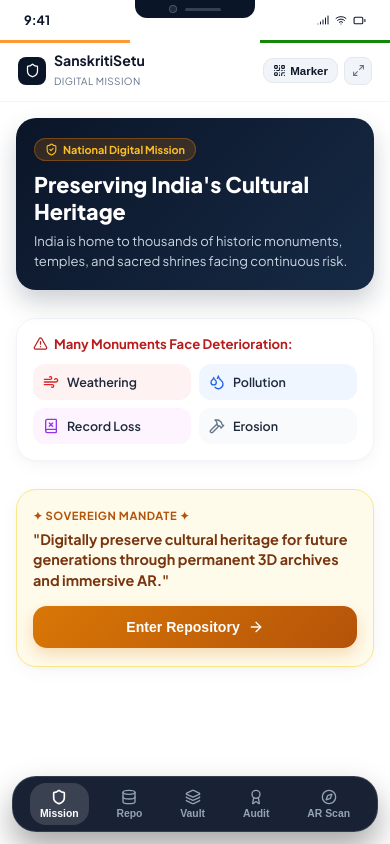
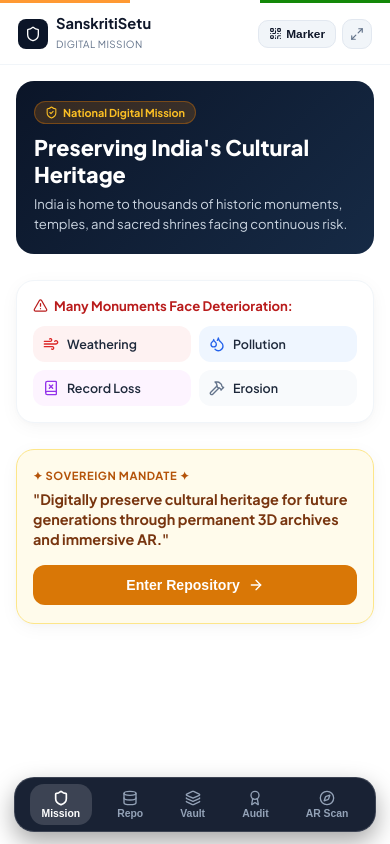
Before and after one commit to KunalGhadge/sanskritisetu, a React (Vite) app: page / in a window 390 px wide. Built offline with nearby package versions, Linux system fonts and the light colour scheme; a web font is replaced by a local one.

Commit message:
fix: remove faux charging status bar and fix mobile bottom navigation visibility

```diff
--- a/src/App.tsx
+++ b/src/App.tsx
@@ -18,10 +18,7 @@ import {
   Layers,
   Award,
   Maximize2,
-  Minimize2,
-  Wifi,
-  Battery,
-  Signal
+  Minimize2
 } from 'lucide-react';
 
 export type ScreenState =
@@ -72,35 +69,18 @@ export const App: React.FC = () => {
         {/* SCREENS 3 TO 10: MAIN MOBILE APPLICATION */}
         {currentScreen !== 'splash' && currentScreen !== 'loading' && (
           <>
-            {/* Native-style Mobile Status Bar */}
-            <div className="mobile-status-bar">
-              <span>9:41</span>
-
-              {/* Dynamic Island / Notch */}
-              <div className="mobile-notch">
-                <div className="camera-lens" />
-                <div className="speaker-grill" />
-              </div>
-
-              <div style={{ display: 'flex', alignItems: 'center', gap: '6px' }}>
-                <Signal size={12} />
-                <Wifi size={12} />
-                <Battery size={13} />
-              </div>
-            </div>
-
             {/* Tricolor Strip */}
             <div className="gov-strip-mini" />
 
-            {/* Mobile App Top Header */}
+            {/* Clean Mobile App Header */}
             <header className="mobile-app-header">
               <div
                 onClick={() => setCurrentScreen('mission')}
                 style={{ display: 'flex', alignItems: 'center', gap: '8px', cursor: 'pointer' }}
               >
                 <div style={{
-                  width: '28px',
-                  height: '28px',
+                  width: '30px',
+                  height: '30px',
                   borderRadius: '8px',
                   backgroundColor: '#0b1528',
                   color: '#ffffff',
@@ -108,10 +88,10 @@ export const App: React.FC = () => {
                   alignItems: 'center',
                   justifyContent: 'center',
                 }}>
-                  <Shield size={15} />
+                  <Shield size={16} />
                 </div>
                 <div>
-                  <strong style={{ fontSize: '0.88rem', color: '#0f172a', display: 'block', lineHeight: 1.1 }}>
+                  <strong style={{ fontSize: '0.92rem', color: '#0f172a', display: 'block', lineHeight: 1.1 }}>
                     SanskritiSetu
                   </strong>
                   <span style={{ fontSize: '0.62rem', color: '#64748b', textTransform: 'uppercase', letterSpacing: '0.04em' }}>
@@ -120,7 +100,7 @@ export const App: React.FC = () => {
                 </div>
               </div>
 
-              {/* Right Action Icons */}
+              {/* Action Buttons */}
               <div style={{ display: 'flex', alignItems: 'center', gap: '6px' }}>
                 <button
                   onClick={() => setIsMarkerModalOpen(true)}
@@ -131,9 +111,9 @@ export const App: React.FC = () => {
                     background: '#f1f5f9',
                     border: '1px solid #e2e8f0',
                     color: '#0f172a',
-                    padding: '5px 9px',
+                    padding: '6px 10px',
                     borderRadius: '10px',
-                    fontSize: '0.72rem',
+                    fontSize: '0.74rem',
                     fontWeight: 700,
                     cursor: 'pointer',
                   }}
@@ -142,7 +122,7 @@ export const App: React.FC = () => {
                   <span>Marker</span>
                 </button>
 
-                {/* Desktop view toggle */}
+                {/* View toggle (Phone Frame / Full Screen) */}
                 <button
                   onClick={() => setIsFullscreen(!isFullscreen)}
                   title={isFullscreen ? "Switch to Phone Frame" : "Switch to Fullscreen"}
@@ -150,21 +130,21 @@ export const App: React.FC = () => {
                     display: 'flex',
                     alignItems: 'center',
                     justifyContent: 'center',
-                    width: '28px',
-                    height: '28px',
+                    width: '30px',
+                    height: '30px',
                     background: '#f1f5f9',
                     border: '1px solid #e2e8f0',
                     color: '#64748b',
-                    borderRadius: '8px',
+                    borderRadius: '10px',
                     cursor: 'pointer',
                   }}
                 >
-                  {isFullscreen ? <Minimize2 size={13} /> : <Maximize2 size={13} />}
+                  {isFullscreen ? <Minimize2 size={14} /> : <Maximize2 size={14} />}
                 </button>
               </div>
             </header>
 
-            {/* Mobile Scrollable Viewport */}
+            {/* Scrollable Main Body with Internal Scroll */}
             <main className="mobile-content-scroll">
               {/* SCREEN 3: MISSION */}
               {currentScreen === 'mission' && (
@@ -221,7 +201,7 @@ export const App: React.FC = () => {
               )}
             </main>
 
-            {/* Floating Glass Bottom Navigation Bar */}
+            {/* Fixed Floating Bottom Navigation Dock (Always accessible without page scroll) */}
             {currentScreen !== 'ar_scanner' && (
               <nav className="mobile-bottom-nav">
                 {NAV_TABS.map((tab) => {
--- a/src/index.css
+++ b/src/index.css
@@ -8,7 +8,7 @@
   --accent-gold-soft: #fffbeb;
   --emerald-green: #10b981;
   --emerald-soft: #ecfdf5;
-  --bg-page: #0f172a;
+  --bg-page: #f8fafc;
   --bg-mobile-shell: #ffffff;
   --bg-card: #ffffff;
   --bg-subtle: #f8fafc;
@@ -19,9 +19,8 @@
   --text-subtle: #64748b;
   --font-main: 'Plus Jakarta Sans', -apple-system, BlinkMacSystemFont, 'Segoe UI', Roboto, sans-serif;
   --font-display: 'Space Grotesk', var(--font-main);
-  --shadow-mobile: 0 25px 60px -15px rgba(15, 23, 42, 0.3), 0 0 0 1px rgba(255, 255, 255, 0.1);
   --shadow-card: 0 4px 20px -2px rgba(15, 23, 42, 0.05), 0 2px 6px -1px rgba(15, 23, 42, 0.02);
-  --shadow-float: 0 12px 32px -4px rgba(11, 21, 40, 0.12);
+  --shadow-float: 0 12px 32px -4px rgba(11, 21, 40, 0.15);
 }
 
 * {
@@ -33,109 +32,65 @@
 
 html, body {
   width: 100%;
-  min-height: 100%;
+  height: 100%;
   background-color: var(--bg-page);
   font-family: var(--font-main);
   color: var(--text-main);
   -webkit-font-smoothing: antialiased;
+  overflow: hidden;
 }
 
-/* App Container on Desktop vs Mobile */
+#root {
+  width: 100%;
+  height: 100%;
+}
+
+/* App Outer Container */
 .mobile-app-wrapper {
-  min-height: 100vh;
+  width: 100%;
+  height: 100dvh;
   display: flex;
   justify-content: center;
   align-items: center;
-  padding: 20px 0;
-  background: radial-gradient(circle at 50% 0%, #1e293b 0%, #0b1528 100%);
+  background: var(--bg-page);
 }
 
-@media (max-width: 600px) {
-  .mobile-app-wrapper {
-    padding: 0;
-    align-items: stretch;
-    background: #ffffff;
-  }
-}
-
+/* Main Mobile Shell (Strict 100% viewport fit, no outer scrolling) */
 .mobile-phone-frame {
   width: 100%;
-  max-width: 440px;
-  min-height: 100vh;
+  max-width: 480px;
+  height: 100dvh;
   background-color: var(--bg-mobile-shell);
   display: flex;
   flex-direction: column;
   position: relative;
   overflow: hidden;
+  box-shadow: 0 0 40px rgba(15, 23, 42, 0.08);
 }
 
 @media (min-width: 601px) {
+  .mobile-app-wrapper {
+    background: #0f172a;
+    padding: 16px 0;
+  }
+
   .mobile-phone-frame {
-    min-height: 860px;
-    height: 92vh;
-    border-radius: 40px;
-    box-shadow: 30px 20px 50px rgba(83, 74, 112, 0.25), 0 0 0 12px #0f172a, 0 0 0 14px rgba(255, 255, 255, 0.1);
+    height: 94dvh;
+    border-radius: 28px;
+    border: 1px solid rgba(255, 255, 255, 0.1);
   }
 }
 
-/* Fullscreen expanded mode */
 .mobile-phone-frame.is-fullscreen {
   max-width: 100% !important;
-  min-height: 100vh !important;
-  height: 100vh !important;
+  height: 100dvh !important;
   border-radius: 0 !important;
-  box-shadow: none !important;
+  border: none !important;
 }
 
-/* Mobile Status Bar */
-.mobile-status-bar {
-  height: 40px;
-  display: flex;
-  justify-content: space-between;
-  align-items: center;
-  padding: 0 24px;
-  font-size: 0.8rem;
-  font-weight: 700;
-  color: #0f172a;
-  background-color: #ffffff;
-  z-index: 100;
-  flex-shrink: 0;
-}
-
-.mobile-notch {
-  width: 120px;
-  height: 18px;
-  background-color: #0b1528;
-  border-bottom-left-radius: 12px;
-  border-bottom-right-radius: 12px;
-  position: absolute;
-  top: 0;
-  left: 50%;
-  transform: translateX(-50%);
-  display: flex;
-  align-items: center;
-  justify-content: center;
-  gap: 8px;
-}
-
-.camera-lens {
-  width: 8px;
-  height: 8px;
-  border-radius: 50%;
-  background: #1e293b;
-  border: 1px solid rgba(255, 255, 255, 0.2);
-}
-
-.speaker-grill {
-  width: 36px;
-  height: 3px;
-  border-radius: 2px;
-  background: #334155;
-}
-
-/* Mobile Top App Header */
+/* App Header (Sticky top inside frame) */
 .mobile-app-header {
-  padding: 10px 18px 12px;
+  padding: 12px 18px;
   display: flex;
   justify-content: space-between;
   align-items: center;
@@ -147,45 +102,47 @@ html, body {
 
 /* Tricolor Mini Strip */
 .gov-strip-mini {
-  height: 2.5px;
+  height: 3px;
   width: 100%;
   background: linear-gradient(90deg, #ff9933 0%, #ff9933 33.33%, #ffffff 33.33%, #ffffff 66.66%, #138808 66.66%, #138808 100%);
+  flex-shrink: 0;
 }
 
-/* Mobile Scrollable Viewport */
+/* Internal Scrollable Viewport (Has dedicated padding-bottom so content never hides behind fixed nav) */
 .mobile-content-scroll {
-  flex-grow: 1;
+  flex: 1 1 0%;
+  min-height: 0;
   overflow-y: auto;
   overflow-x: hidden;
-  padding: 16px 16px 85px;
+  padding: 16px 16px 90px;
   -webkit-overflow-scrolling: touch;
 }
 
-/* Hide scrollbar for clean app feel */
+/* Custom minimal scrollbar */
 .mobile-content-scroll::-webkit-scrollbar {
-  display: none;
+  width: 4px;
 }
-.mobile-content-scroll {
-  -ms-overflow-style: none;
-  scrollbar-width: none;
+.mobile-content-scroll::-webkit-scrollbar-thumb {
+  background-color: #cbd5e1;
+  border-radius: 4px;
 }
 
-/* Floating Bottom Navigation Bar */
+/* Fixed Bottom Navigation Dock (Always visible & accessible without page scrolling) */
 .mobile-bottom-nav {
   position: absolute;
   bottom: 12px;
-  left: 12px;
-  right: 12px;
+  left: 14px;
+  right: 14px;
   background: rgba(11, 21, 40, 0.94);
   backdrop-filter: blur(20px);
   -webkit-backdrop-filter: blur(20px);
-  border-radius: 24px;
+  border-radius: 20px;
   padding: 6px 8px;
   display: flex;
   justify-content: space-around;
   align-items: center;
-  box-shadow: 0 16px 32px rgba(0, 0, 0, 0.35);
-  border: 1px solid rgba(255, 255, 255, 0.12);
+  box-shadow: 0 10px 25px rgba(0, 0, 0, 0.35);
+  border: 1px solid rgba(255, 255, 255, 0.15);
   z-index: 1000;
 }
 
@@ -193,59 +150,53 @@ html, body {
   display: flex;
   flex-direction: column;
   align-items: center;
-  gap: 3px;
+  gap: 2px;
   background: transparent;
   border: none;
   color: #94a3b8;
   font-size: 0.65rem;
   font-weight: 600;
   cursor: pointer;
-  padding: 6px 10px;
-  border-radius: 16px;
-  transition: all 0.2s cubic-bezier(0.4, 0, 0.2, 1);
+  padding: 6px 12px;
+  border-radius: 14px;
+  transition: all 0.15s ease;
 }
 
 .nav-tab-btn.active {
   color: #ffffff;
-  background: rgba(255, 255, 255, 0.14);
+  background: rgba(255, 255, 255, 0.15);
 }
 
 .nav-tab-btn:active {
   transform: scale(0.92);
 }
 
-/* Mobile Modern Cards */
+/* Cards */
 .app-card {
   background: #ffffff;
-  border-radius: 20px;
-  padding: 18px;
+  border-radius: 18px;
+  padding: 16px;
   border: 1px solid #f1f5f9;
   box-shadow: var(--shadow-card);
-  margin-bottom: 14px;
-  transition: transform 0.15s ease, box-shadow 0.15s ease;
-}
-
-.app-card:active {
-  transform: scale(0.99);
+  margin-bottom: 12px;
 }
 
 .app-card-dark {
   background: #0b1528;
   color: #ffffff;
-  border-radius: 20px;
-  padding: 20px;
-  margin-bottom: 14px;
-  box-shadow: 0 12px 24px rgba(11, 21, 40, 0.2);
+  border-radius: 18px;
+  padding: 18px 16px;
+  margin-bottom: 12px;
 }
 
-/* Mobile Button System */
+/* Buttons */
 .btn-app-primary {
-  background: linear-gradient(135deg, #0b1528 0%, #1e293b 100%);
+  background: #0b1528;
   color: #ffffff;
   border: none;
-  padding: 13px 20px;
-  border-radius: 14px;
-  font-size: 0.88rem;
+  padding: 12px 18px;
+  border-radius: 12px;
+  font-size: 0.85rem;
   font-weight: 700;
   display: flex;
   align-items: center;
@@ -253,22 +204,21 @@ html, body {
   gap: 8px;
   width: 100%;
   cursor: pointer;
-  box-shadow: 0 6px 16px rgba(11, 21, 40, 0.2);
-  transition: all 0.15s ease;
+  transition: background-color 0.15s ease;
 }
 
 .btn-app-primary:active {
-  transform: scale(0.97);
-  box-shadow: 0 2px 8px rgba(11, 21, 40, 0.15);
+  background: #162a45;
+  transform: scale(0.98);
 }
 
 .btn-app-accent {
-  background: linear-gradient(135deg, #d97706 0%, #b45309 100%);
+  background: #d97706;
   color: #ffffff;
   border: none;
-  padding: 13px 20px;
-  border-radius: 14px;
-  font-size: 0.88rem;
+  padding: 12px 18px;
+  border-radius: 12px;
+  font-size: 0.85rem;
   font-weight: 700;
   display: flex;
   align-items: center;
@@ -276,34 +226,27 @@ html, body {
   gap: 8px;
   width: 100%;
   cursor: pointer;
-  box-shadow: 0 6px 16px rgba(217, 119, 6, 0.25);
-  transition: all 0.15s ease;
+  transition: background-color 0.15s ease;
 }
 
 .btn-app-accent:active {
-  transform: scale(0.97);
-  box-shadow: 0 2px 8px rgba(217, 119, 6, 0.2);
+  background: #b45309;
+  transform: scale(0.98);
 }
 
 .btn-app-secondary {
   background: #f8fafc;
   color: #0f172a;
   border: 1px solid #e2e8f0;
-  padding: 11px 16px;
-  border-radius: 14px;
-  font-size: 0.84rem;
+  padding: 10px 14px;
+  border-radius: 12px;
+  font-size: 0.82rem;
   font-weight: 600;
   display: flex;
   align-items: center;
   justify-content: center;
   gap: 6px;
   cursor: pointer;
-  transition: all 0.15s ease;
-}
-
-.btn-app-secondary:active {
-  background: #f1f5f9;
-  transform: scale(0.97);
 }
 
 /* Pill Tabs */
@@ -311,8 +254,8 @@ html, body {
   display: flex;
   gap: 6px;
   overflow-x: auto;
-  padding: 4px 2px 8px;
-  margin-bottom: 12px;
+  padding: 2px 2px 6px;
+  margin-bottom: 8px;
   -webkit-overflow-scrolling: touch;
 }
 
@@ -321,10 +264,10 @@ html, body {
 }
 
 .app-pill-btn {
-  padding: 8px 14px;
-  border-radius: 20px;
+  padding: 7px 12px;
+  border-radius: 16px;
   border: none;
-  font-size: 0.78rem;
+  font-size: 0.75rem;
   font-weight: 600;
   white-space: nowrap;
   background: #f1f5f9;
@@ -332,15 +275,13 @@ html, body {
   cursor: pointer;
   display: flex;
   align-items: center;
-  gap: 5px;
-  transition: all 0.15s ease;
+  gap: 4px;
   flex-shrink: 0;
 }
 
 .app-pill-btn.active {
   background: #0b1528;
   color: #ffffff;
-  box-shadow: 0 4px 10px rgba(11, 21, 40, 0.15);
 }
 
 /* Laser animation for AR HUD */
@@ -351,7 +292,7 @@ html, body {
   right: 0;
   height: 2px;
   background: #38bdf8;
-  box-shadow: 0 0 12px #38bdf8, 0 0 24px #38bdf8;
+  box-shadow: 0 0 12px #38bdf8;
   animation: laserScan 2s infinite alternate ease-in-out;
 }
 
```
